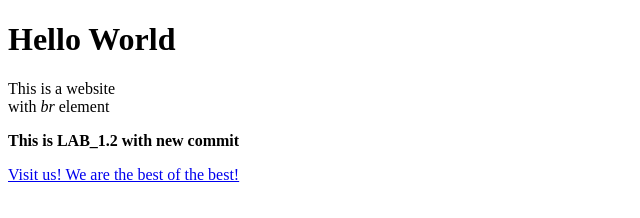
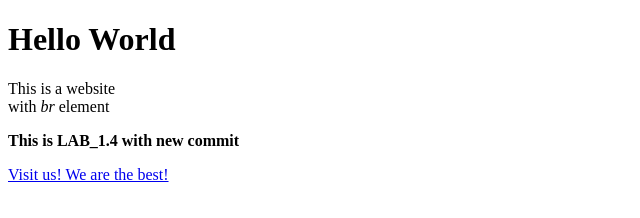
Before and after one commit to SergiyTekh/Lab_1.4, a plain HTML site: page index.html in a window 1280 px wide. Shown: the full height of the page, 0-640 px from the left. Drawn offline with Linux system fonts and the light colour scheme.

Commit message:
Revert " Fifth commit dev2"

```diff
--- a/index.html
+++ b/index.html
@@ -1,16 +1,25 @@
 <!DOCTYPE html>
+
 <html lang="en">
 
 <head>
-  <meta charset="utf-8">
-  <title>Hello World LAB_1.2</title>
+
+<meta charset="utf-8">
+
+<title>Hello World LAB_1.2</title>
+
 </head>
 
 <body>
-  <h1>Hello World</h1>
-  <p>This is a website<br>with <em>br</em> element</p>
-  <p><strong>This is LAB_1.2 with new commit</strong></p>
-<a href="https://www.lnu.edu.ua">Visit us! We are the best of the best!</a>
+
+<h1>Hello World</h1>
+
+<p>This is a website<br>with <em>br</em> element</p>
+
+<p><strong>This is LAB_1.4 with new commit</strong></p>
+
+<a href="https://www.lnu.edu.ua"> Visit us! We are the best!</a>
+
 </body>
 
 </html>
```
